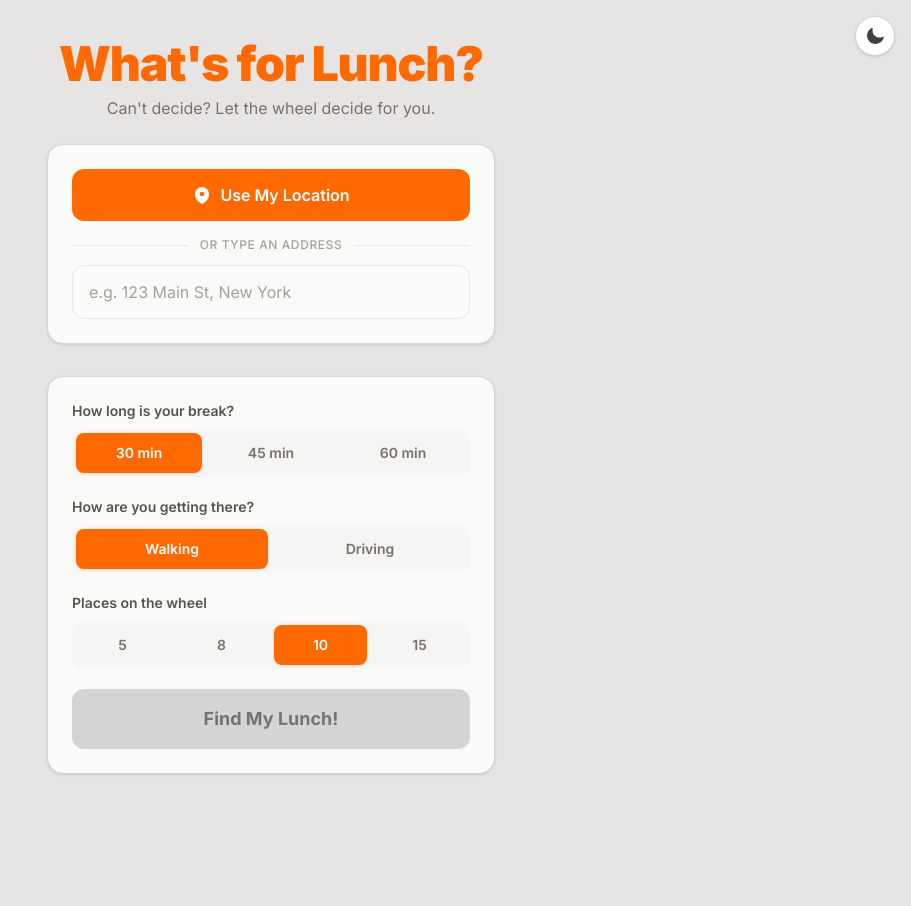
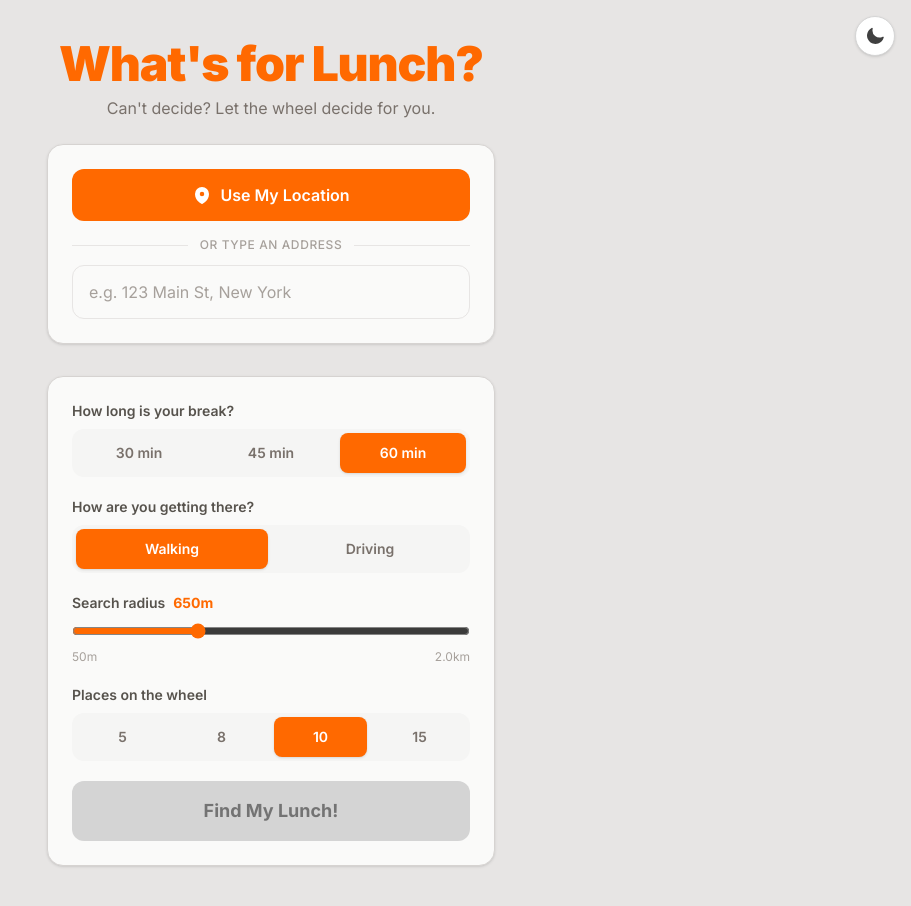
Before and after one commit to khaiyuan98/WhatsForLunch, a React (Vite) app: page / in a window 1280 px wide. Shown: the top 906 px of the page, without its empty margins (369-1280 px from the left). Before the commit the page ends 822 px from the top, so only its background shows below. Built offline with nearby package versions, Linux system fonts and the light colour scheme.

Commit message:
use lat/lng coordinates for directions and added distance slider

```diff
--- a/src/App.jsx
+++ b/src/App.jsx
@@ -22,15 +22,59 @@ export default function App() {
   }, [dark]);
 
   const [location, setLocation] = useState(null);
-  const [breakTime, setBreakTime] = useState(30);
-  const [travelMode, setTravelMode] = useState('walking');
-  const [wheelSize, setWheelSize] = useState(10);
+  const [breakTime, setBreakTime] = useState(() => {
+    const saved = localStorage.getItem('breakTime');
+    return saved ? Number(saved) : 60;
+  });
+  const [travelMode, setTravelMode] = useState(() => {
+    return localStorage.getItem('travelMode') || 'walking';
+  });
+  const [wheelSize, setWheelSize] = useState(() => {
+    const saved = localStorage.getItem('wheelSize');
+    return saved ? Number(saved) : 10;
+  });
+  const [searchRadius, setSearchRadius] = useState(() => {
+    const saved = localStorage.getItem('searchRadius');
+    return saved ? Number(saved) : null;
+  });
   const [loading, setLoading] = useState(false);
   const [error, setError] = useState('');
   const [allPlaces, setAllPlaces] = useState([]);
   const [selectedIds, setSelectedIds] = useState(new Set());
   const [winnerId, setWinnerId] = useState(null);
   const [step, setStep] = useState('setup');
+
+  const effectiveRadius = searchRadius ?? getSearchRadius(breakTime, travelMode);
+
+  useEffect(() => {
+    localStorage.setItem('breakTime', String(breakTime));
+  }, [breakTime]);
+
+  useEffect(() => {
+    localStorage.setItem('travelMode', travelMode);
+  }, [travelMode]);
+
+  useEffect(() => {
+    localStorage.setItem('wheelSize', String(wheelSize));
+  }, [wheelSize]);
+
+  useEffect(() => {
+    if (searchRadius !== null) {
+      localStorage.setItem('searchRadius', String(searchRadius));
+    } else {
+      localStorage.removeItem('searchRadius');
+    }
+  }, [searchRadius]);
+
+  function handleBreakTimeChange(value) {
+    setBreakTime(value);
+    setSearchRadius(null);
+  }
+
+  function handleTravelModeChange(value) {
+    setTravelMode(value);
+    setSearchRadius(null);
+  }
 
   async function handleSearch() {
     if (!location) return;
@@ -41,8 +85,7 @@ export default function App() {
     setWinnerId(null);
 
     try {
-      const radius = getSearchRadius(breakTime, travelMode);
-      const fetched = await searchNearbyFood(location.lat, location.lng, radius);
+      const fetched = await searchNearbyFood(location.lat, location.lng, effectiveRadius);
 
       if (fetched.length === 0) {
         setError('No food places found nearby. Try increasing your break time or switching to driving.');
@@ -101,11 +144,13 @@ export default function App() {
 
             <SettingsPanel
               breakTime={breakTime}
-              setBreakTime={setBreakTime}
+              setBreakTime={handleBreakTimeChange}
               travelMode={travelMode}
-              setTravelMode={setTravelMode}
+              setTravelMode={handleTravelModeChange}
               wheelSize={wheelSize}
               setWheelSize={setWheelSize}
+              searchRadius={effectiveRadius}
+              setSearchRadius={setSearchRadius}
               onSearch={handleSearch}
               disabled={!location}
             />
--- a/src/components/RestaurantCard.jsx
+++ b/src/components/RestaurantCard.jsx
@@ -5,10 +5,7 @@ function formatDistance(meters) {
 }
 
 export default function RestaurantCard({ place, userLocation, isWinner, isOnWheel, onToggle }) {
-  const destination = place.address
-    ? `${place.name}, ${place.address}`
-    : `${place.name}, ${userLocation.locality || ''}`;
-  const directionsUrl = `https://www.google.com/maps/dir/?api=1&origin=${userLocation.lat},${userLocation.lng}&destination=${encodeURIComponent(destination)}`;
+  const directionsUrl = `https://www.google.com/maps/dir/?api=1&origin=${userLocation.lat},${userLocation.lng}&destination=${place.lat},${place.lng}`;
 
   return (
     <div
--- a/src/components/SettingsPanel.jsx
+++ b/src/components/SettingsPanel.jsx
@@ -1,4 +1,4 @@
-export default function SettingsPanel({ breakTime, setBreakTime, travelMode, setTravelMode, wheelSize, setWheelSize, onSearch, disabled }) {
+export default function SettingsPanel({ breakTime, setBreakTime, travelMode, setTravelMode, wheelSize, setWheelSize, searchRadius, setSearchRadius, onSearch, disabled }) {
   const breakOptions = [
     { value: 30, label: '30 min' },
     { value: 45, label: '45 min' },
@@ -11,6 +11,14 @@ export default function SettingsPanel({ breakTime, setBreakTime, travelMode, set
     { value: 10, label: '10' },
     { value: 15, label: '15' },
   ];
+
+  const maxRadius = travelMode === 'walking' ? 2000 : 15000;
+  const step = travelMode === 'walking' ? 50 : 250;
+
+  function formatRadius(meters) {
+    if (meters < 1000) return `${meters}m`;
+    return `${(meters / 1000).toFixed(1)}km`;
+  }
 
   function ToggleGroup({ options, value, onChange }) {
     return (
@@ -58,6 +66,26 @@ export default function SettingsPanel({ breakTime, setBreakTime, travelMode, set
 
         <div>
           <label className="block text-sm font-semibold text-stone-600 dark:text-neutral-400 mb-2">
+            Search radius
+            <span className="ml-2 text-orange-500 font-bold">{formatRadius(searchRadius)}</span>
+          </label>
+          <input
+            type="range"
+            min={step}
+            max={maxRadius}
+            step={step}
+            value={Math.round(searchRadius / step) * step || step}
+            onChange={(e) => setSearchRadius(Number(e.target.value))}
+            className="w-full accent-orange-500 cursor-pointer"
+          />
+          <div className="flex justify-between text-xs text-stone-400 dark:text-neutral-500 mt-1">
+            <span>{formatRadius(step)}</span>
+            <span>{formatRadius(maxRadius)}</span>
+          </div>
+        </div>
+
+        <div>
+          <label className="block text-sm font-semibold text-stone-600 dark:text-neutral-400 mb-2">
             Places on the wheel
           </label>
           <ToggleGroup options={wheelOptions} value={wheelSize} onChange={setWheelSize} />
--- a/src/utils/distance.js
+++ b/src/utils/distance.js
@@ -25,8 +25,8 @@ export function formatDistance(km) {
 
 export function getSearchRadius(breakTime, travelMode) {
   const radii = {
-    walking: { 30: 800, 45: 1200, 60: 1600 },
-    driving: { 30: 5000, 45: 8000, 60: 15000 },
+    walking: { 30: 250, 45: 450, 60: 650 },
+    driving: { 30: 2000, 45: 3500, 60: 5000 },
   };
   return radii[travelMode]?.[breakTime] ?? 1000;
 }
```
Also changed, not shown: 2 other files (tests, documents, lock files or other folders).
